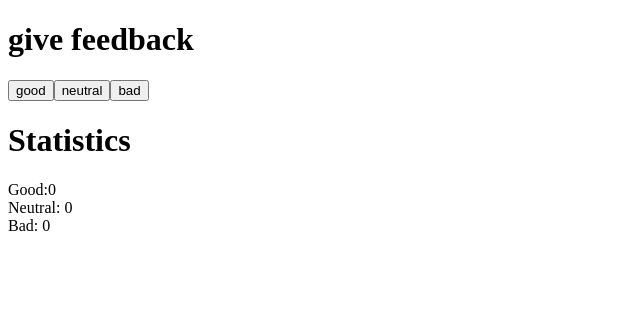
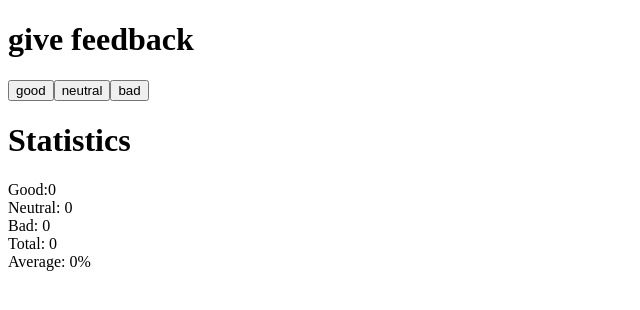
Before and after one commit to casingalaaron/FSO-Exercises, a React (Vite) app in the folder Part1/unicafe/: page / in a window 1280 px wide. Shown: the top 310 px of the page, without its empty margins (0-640 px from the left). Built offline with nearby package versions, Linux system fonts and the light colour scheme.

Commit message:
Added solution for exercises 1.7 of Part1d

```diff
--- a/Part1/unicafe/src/App.jsx
+++ b/Part1/unicafe/src/App.jsx
@@ -4,6 +4,8 @@ function App() {
   const [good, setGood] = useState(0)
   const [neutral, setNeutral] = useState(0)
   const [bad, setBad] = useState(0)
+  const total = good + neutral + bad
+  const average = Math.floor(((good - bad)/total) * 100)
 
   function handleGood(){
     setGood(good + 1)
@@ -24,7 +26,9 @@ function App() {
       <h1>Statistics</h1>
       Good:{good}<br/>
       Neutral: {neutral}<br/>
-      Bad: {bad}
+      Bad: {bad}<br/>
+      Total: {total}<br/>
+      Average: {average ? average : 0}%
     </div>
   )
 }
```
